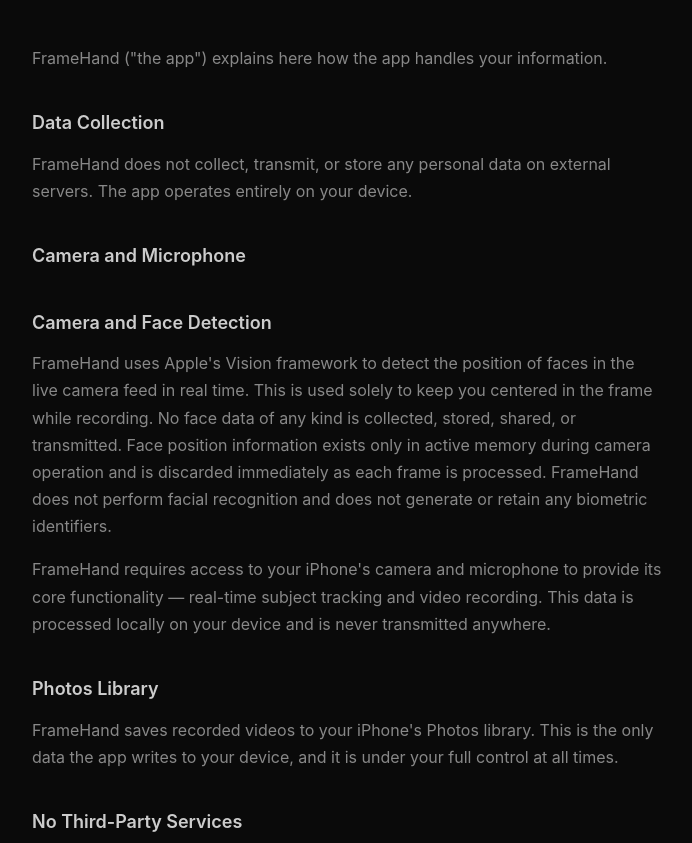
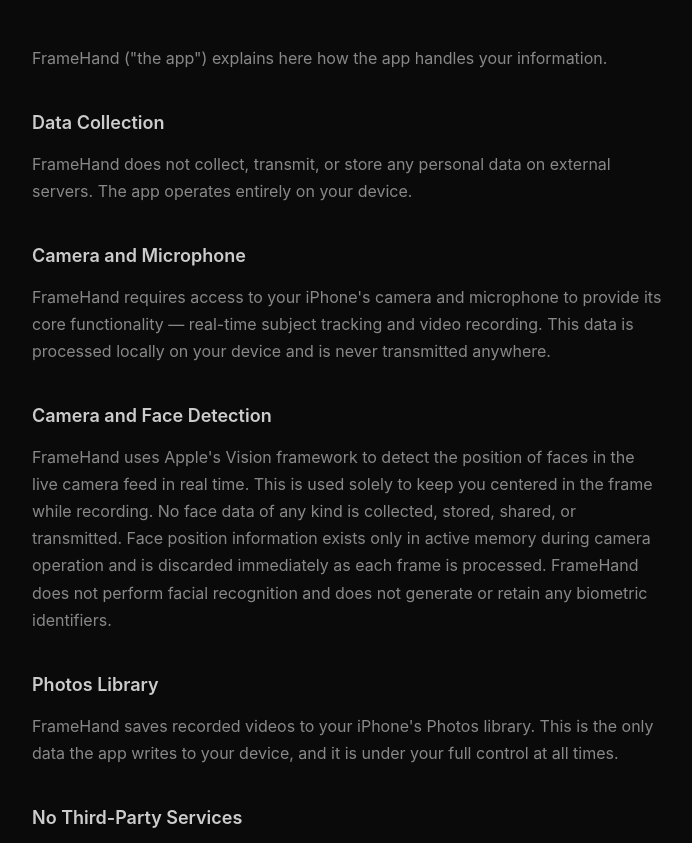
Before and after one commit to supportframehand-dev/Framehand, a plain HTML site: page privacy.html in a window 1280 px wide. Shown: the part 234-1077 px from the top of the page, without its empty margins (292-984 px from the left). Drawn offline with Linux system fonts and the light colour scheme.

Commit message:
Update privacy.html

```diff
--- a/privacy.html
+++ b/privacy.html
@@ -58,8 +58,9 @@
     <h2>Data Collection</h2>
     <p>FrameHand does not collect, transmit, or store any personal data on external servers. The app operates entirely on your device.</p>
     <h2>Camera and Microphone</h2>
+    <p>FrameHand requires access to your iPhone's camera and microphone to provide its core functionality — real-time subject tracking and video recording. This data is processed locally on your device and is never transmitted anywhere.</p>
     <h2>Camera and Face Detection</h2>
-    <p>FrameHand uses Apple's Vision framework to detect the position of faces in the live camera feed in real time. This is used solely to keep you centered in the frame while recording. No face data of any kind is collected, stored, shared, or transmitted. Face position information exists only in active memory during camera operation and is discarded immediately as each frame is processed. FrameHand does not perform facial recognition and does not generate or retain any biometric identifiers.</p>    <p>FrameHand requires access to your iPhone's camera and microphone to provide its core functionality — real-time subject tracking and video recording. This data is processed locally on your device and is never transmitted anywhere.</p>
+    <p>FrameHand uses Apple's Vision framework to detect the position of faces in the live camera feed in real time. This is used solely to keep you centered in the frame while recording. No face data of any kind is collected, stored, shared, or transmitted. Face position information exists only in active memory during camera operation and is discarded immediately as each frame is processed. FrameHand does not perform facial recognition and does not generate or retain any biometric identifiers.</p>
     <h2>Photos Library</h2>
     <p>FrameHand saves recorded videos to your iPhone's Photos library. This is the only data the app writes to your device, and it is under your full control at all times.</p>
     <h2>No Third-Party Services</h2>
```
